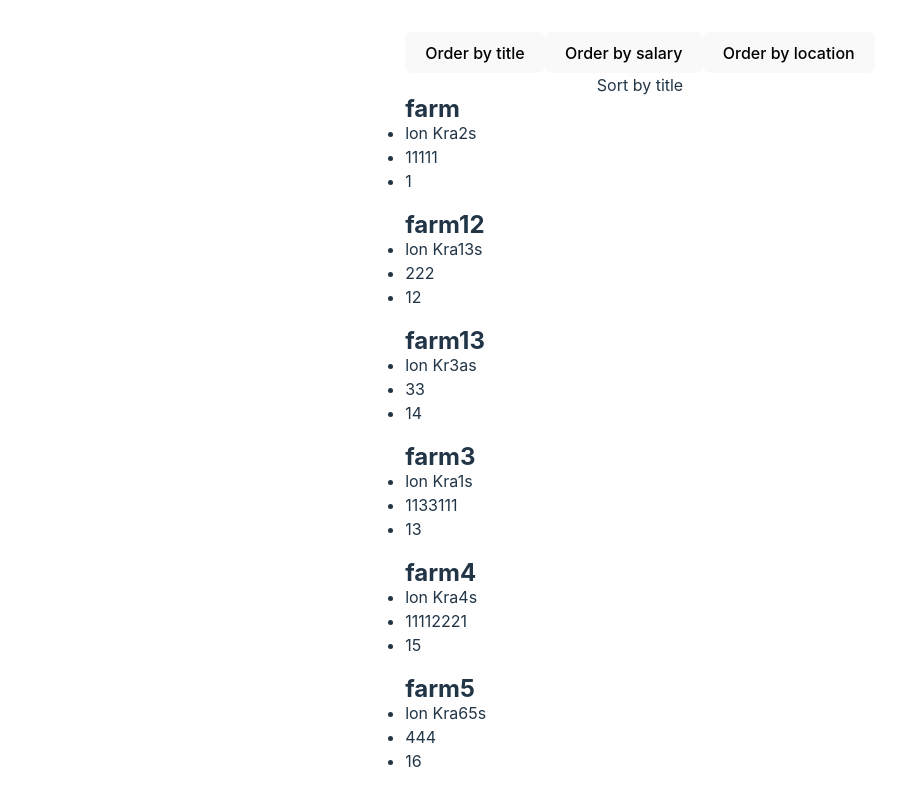
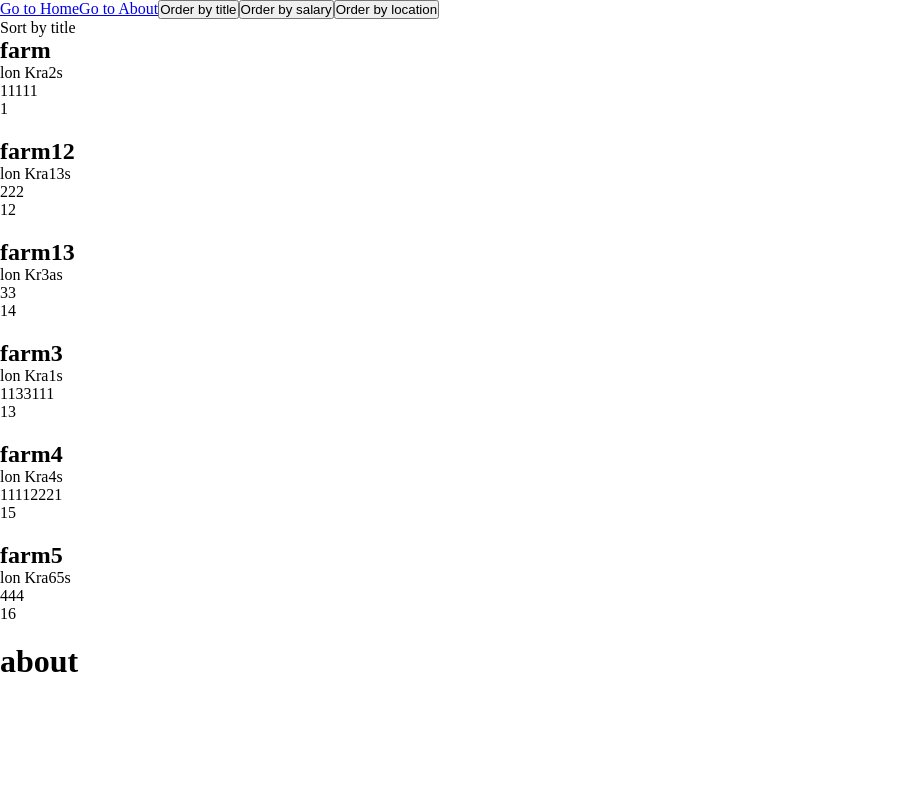
Before and after one commit to VladislavVB/vue-type, a Vue app: page /about in a window 1280 px wide. Shown: the top 806 px of the page, without its empty margins (0-917 px from the left). Built offline with nearby package versions, Linux system fonts and the light colour scheme.

Commit message:
add vue router

```diff
--- a/package.json
+++ b/package.json
@@ -9,7 +9,8 @@
     "preview": "vite preview"
   },
   "dependencies": {
-    "vue": "^3.2.41"
+    "vue": "^3.2.41",
+    "vue-router": "^4.1.6"
   },
   "devDependencies": {
     "@vitejs/plugin-vue": "^3.2.0",
--- a/src/App.vue
+++ b/src/App.vue
@@ -21,8 +21,11 @@ const handleClick = (term: OrderTerm) => {
 </script>
 
 <template>
+  <router-link to="/">Go to Home</router-link>
+  <router-link to="/about">Go to About</router-link>
   <button @click.stop="handleClick('title')">Order by title</button>
   <button @click.stop="handleClick('salary')">Order by salary</button>
   <button @click.stop="handleClick('location')">Order by location</button>
   <JobListVue :jobs="jobs" :order="order" />
+  <router-view></router-view>
 </template>
--- a/src/main.ts
+++ b/src/main.ts
@@ -1,6 +1,6 @@
 import { createApp } from 'vue'
-import './style.css'
+import router from './router/index'
 import App from './App.vue'
 import './assets/css/main.css'
 
-createApp(App).mount('#app')
+createApp(App).use(router).mount('#app')
--- /dev/null
+++ b/src/views/About.vue
@@ -0,0 +1,5 @@
+<template>
+  <div>
+    <h1>about</h1>
+  </div>
+</template>
--- /dev/null
+++ b/src/views/Home.vue
@@ -0,0 +1,5 @@
+<template>
+  <div>
+    <h1>home</h1>
+  </div>
+</template>
```
Also changed, not shown: src/router/index.ts (added, +15 -0 lines), 1 other file (tests, documents, lock files or other folders).
